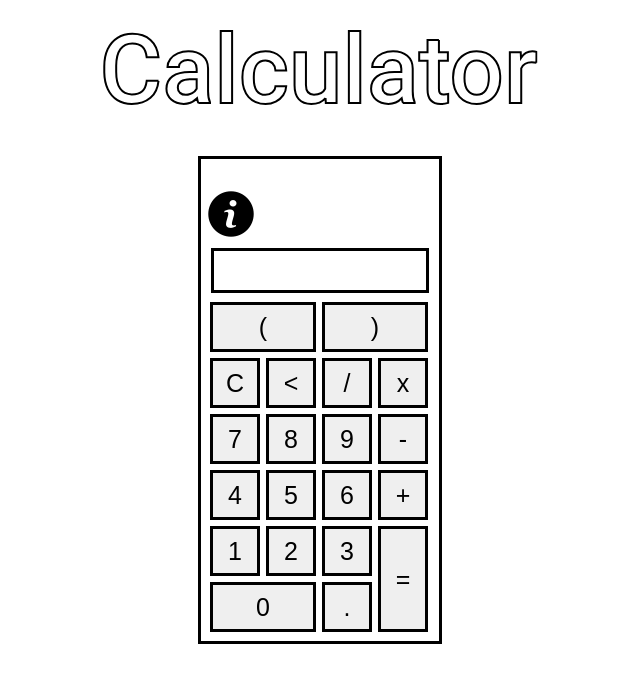
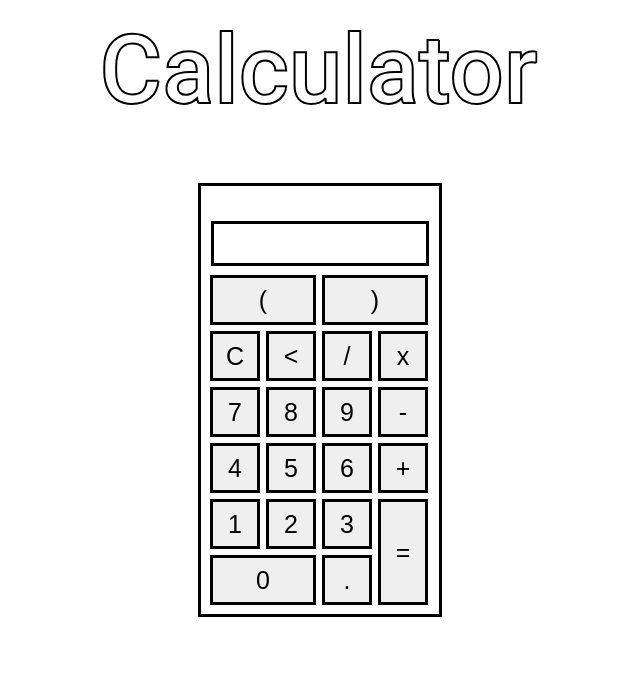
Before and after one commit to ANGELperfect/Calculator, a plain HTML site: page index.html in a window 1280 px wide. Shown: the whole page, without its empty margins (320-960 px from the left). Drawn offline with Linux system fonts and the light colour scheme.

Commit message:
Update index.html

```diff
--- a/index.html
+++ b/index.html
@@ -28,8 +28,6 @@
 
 
 	<div style="display: none;" class="main">
-
-		<img src="infoblack.png" alt="info-icon" title="info">
 
 		<form  name = "form">
 			<input class="textView" name="textView"/><br>
```
